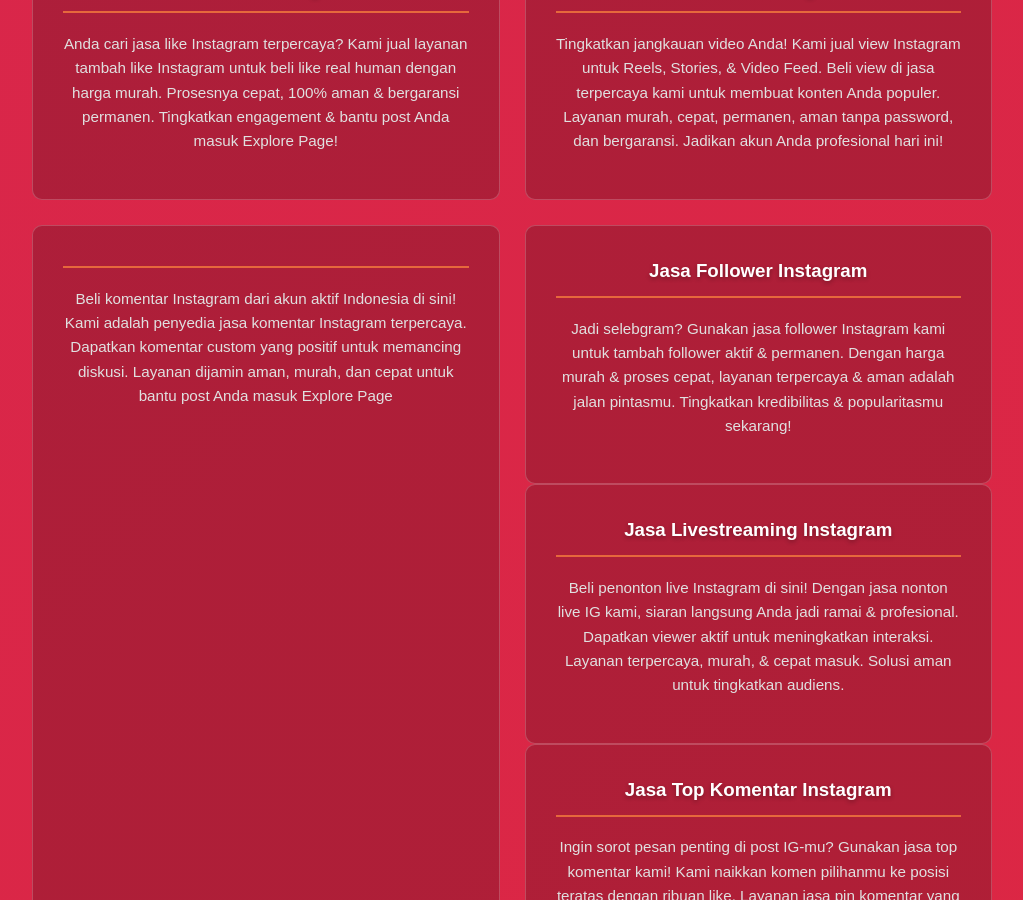
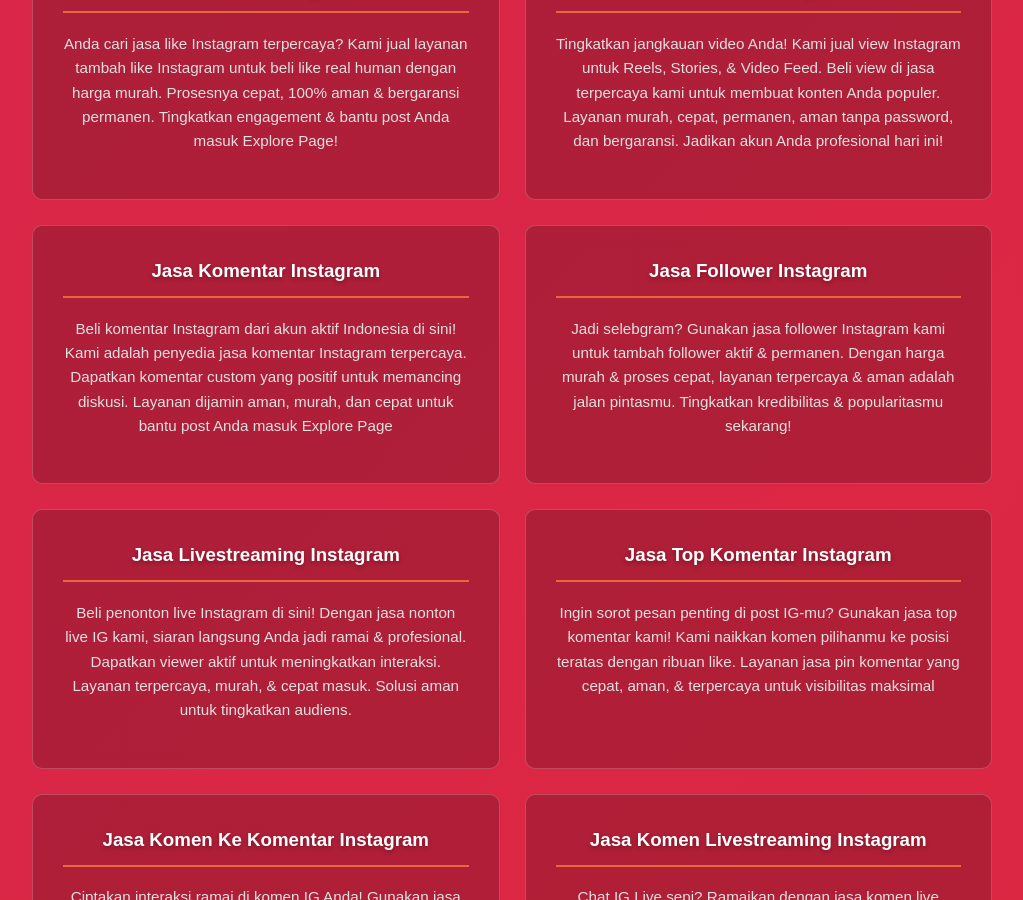
Before and after one commit to AzkaAtta/azkaatta.github.io, a Jekyll site: the page built from layanan.html, in a window 1280 px wide and 900 px high, scrolled down 2802 px. Shown: the whole window, without its empty margins (128-1151 px from the left). Built offline with Jekyll 4.4.1, drawn with Linux system fonts in a browser that asks for light colours.

Commit message:
Update layanan.html

```diff
--- a/layanan.html
+++ b/layanan.html
@@ -169,7 +169,7 @@
 
     <div class="service-card">
       <h3>
-	<a href="https://auradigital.id/layanan/jasa-komentar-instagram/" style="color: white !important; text-decoration: none !important;"
+	<a href="https://auradigital.id/layanan/jasa-komentar-instagram/" style="color: white !important; text-decoration: none !important;">
 	    Jasa Komentar Instagram
        </a>
       </h3>
```
